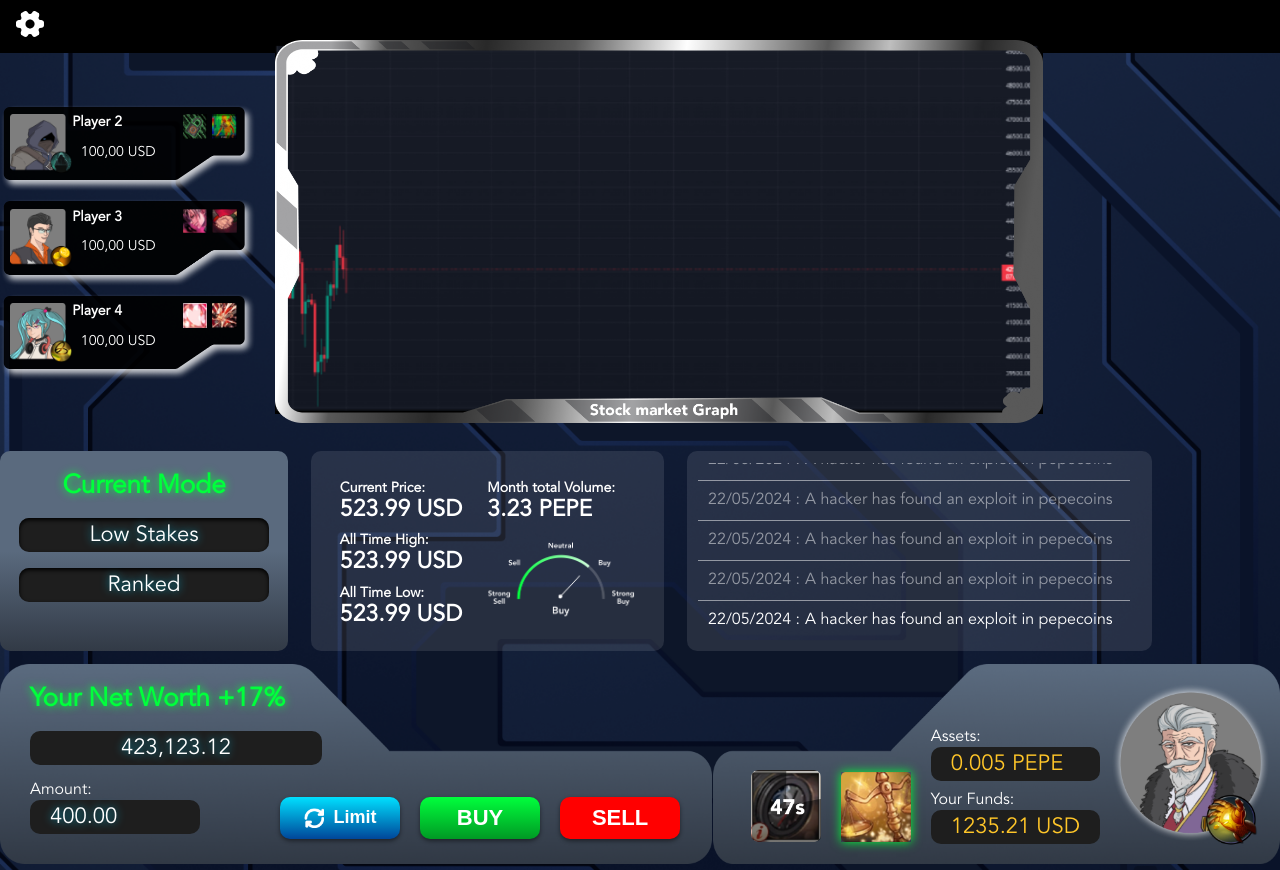
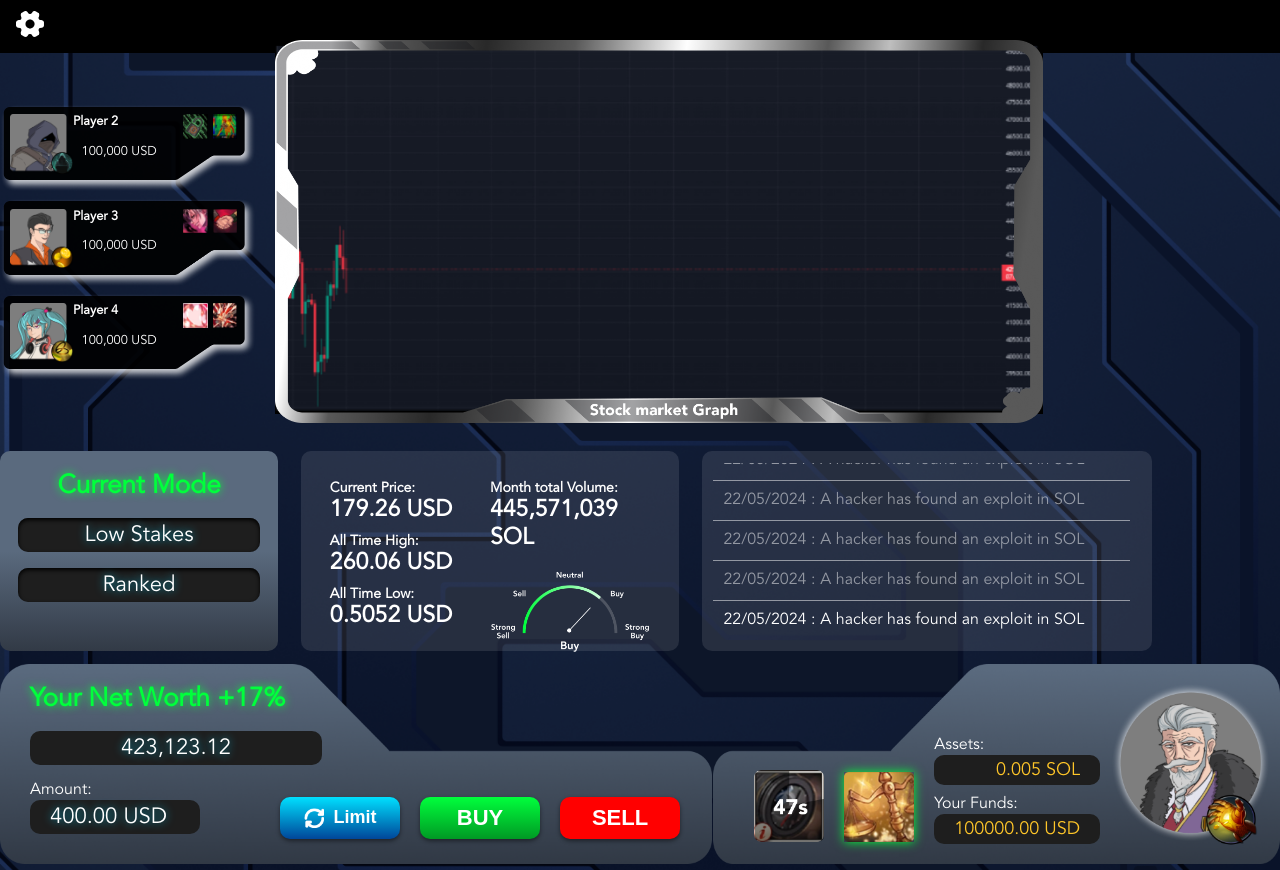
Before and after one commit to Deathsparkx/Market-Breakers, a Vue app: page / in a window 1280 px wide. Built offline with nearby package versions, Linux system fonts and the light colour scheme.

Commit message:
ui update

```diff
--- a/src/views/demo.vue
+++ b/src/views/demo.vue
@@ -20,7 +20,7 @@
                 <img src="../assets/p2-skill2.png" alt="" />
               </div>
             </div>
-            <div class="amt">100,00 USD</div>
+            <div class="amt">100,000 USD</div>
           </div>
         </div>
       </div>
@@ -38,7 +38,7 @@
                 <img src="../assets/p3-skill2.png" alt="" />
               </div>
             </div>
-            <div class="amt">100,00 USD</div>
+            <div class="amt">100,000 USD</div>
           </div>
         </div>
       </div>
@@ -56,7 +56,7 @@
                 <img src="../assets/p4-skill2.png" alt="" />
               </div>
             </div>
-            <div class="amt">100,00 USD</div>
+            <div class="amt">100,000 USD</div>
           </div>
         </div>
       </div>
@@ -77,21 +77,21 @@
         <div class="data-wrap">
           <div class="data">
             <div class="label">Current Price:</div>
-            <div>523.99 USD</div>
+            <div>179.26 USD</div>
           </div>
           <div class="data">
             <div class="label">All Time High:</div>
-            <div>523.99 USD</div>
+            <div>260.06 USD</div>
           </div>
           <div class="data">
             <div class="label">All Time Low:</div>
-            <div>523.99 USD</div>
+            <div>0.5052 USD</div>
           </div>
         </div>
         <div class="data-wrap">
           <div class="data">
             <div class="label">Month total Volume:</div>
-            <div>3.23 PEPE</div>
+            <div>445,571,039 SOL</div>
           </div>
           <div>
             <img class="meter" src="../assets/meter.png" alt="" />
@@ -118,7 +118,7 @@
           <div class="amt-wrap-2">
             <div class="wrap">
               <div class="label">Amount:</div>
-              <div class="amt">400.00</div>
+              <div class="amt">400.00 USD</div>
             </div>
             <!-- <div class="wrap">
               <div class="label">Limit:</div>
@@ -147,9 +147,9 @@
         </div>
         <div class="user-stats">
           <label for="">Assets:</label>
-          <div class="amt">0.005 PEPE</div>
+          <div class="amt">0.005 SOL</div>
           <label for="">Your Funds:</label>
-          <div class="amt">1235.21 USD</div>
+          <div class="amt">100000.00 USD</div>
         </div>
         <div class="user-icon">
           <img src="../assets/stats-user.png" alt="" />
@@ -165,31 +165,31 @@ import { ref } from "vue";
 let array = [
   {
     date: "22/05/2024",
-    event: "A hacker has found an exploit in pepecoins",
+    event: "A hacker has found an exploit in SOL",
   },
   {
     date: "22/05/2024",
-    event: "A hacker has found an exploit in pepecoins",
+    event: "A hacker has found an exploit in SOL",
   },
   {
     date: "22/05/2024",
-    event: "A hacker has found an exploit in pepecoins",
+    event: "A hacker has found an exploit in SOL",
   },
   {
     date: "22/05/2024",
-    event: "A hacker has found an exploit in pepecoins",
+    event: "A hacker has found an exploit in SOL",
   },
   {
     date: "22/05/2024",
-    event: "A hacker has found an exploit in pepecoins",
+    event: "A hacker has found an exploit in SOL",
   },
   {
     date: "22/05/2024",
-    event: "A hacker has found an exploit in pepecoins",
+    event: "A hacker has found an exploit in SOL",
   },
   {
     date: "22/05/2024",
-    event: "A hacker has found an exploit in pepecoins",
+    event: "A hacker has found an exploit in SOL",
   },
 ];
 let eventList = ref(array);
@@ -268,7 +268,7 @@ section {
         padding-left: 5%;
       }
       color: white;
-      font-size: 1.1vw;
+      font-size: 1vw;
     }
   }
   .graph-component {
@@ -344,7 +344,7 @@ section {
     .market-data {
       color: white;
       background: rgba(255, 255, 255, 0.1);
-      width: 40%;
+      width: 45%;
       display: flex;
       font-size: 23px;
       font-weight: bold;
@@ -585,12 +585,13 @@ section {
       }
 
       .amt {
-        font-size: 22px;
+        font-size: 18px;
         color: #ffc629;
         background-color: #1e1e1e;
         border-radius: 10px;
         padding: 4px 20px;
         margin-bottom: 10px;
+        text-align: end;
       }
     }
   }
```
